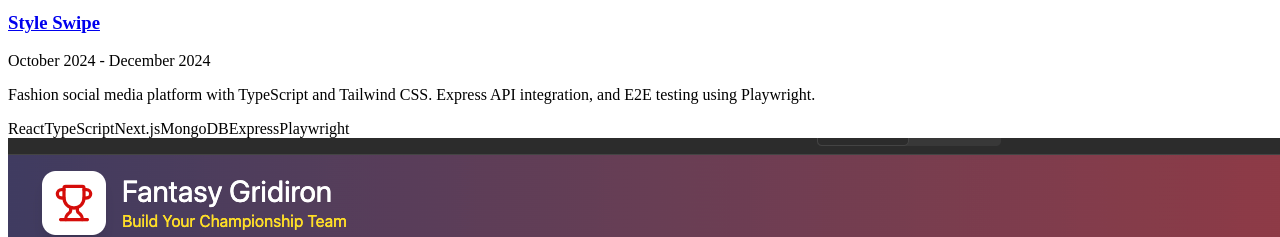
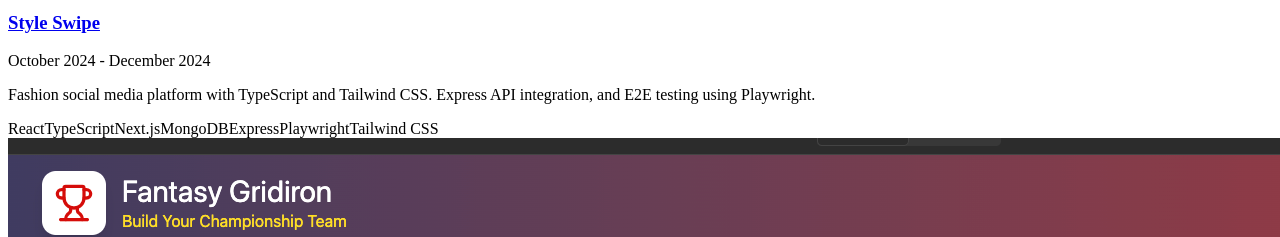
Before and after one commit to ChesterHuey1/Portfolio, a React (Create React App) app: page / in a window 1280 px wide. Shown: the part 5200-5437 px from the top of the page. Built offline with nearby package versions, Linux system fonts and the light colour scheme.

Commit message:
updae skills

```diff
--- a/src/App.js
+++ b/src/App.js
@@ -194,7 +194,7 @@ const Projects = () => {
       description:
         'Fashion social media platform with TypeScript and Tailwind CSS. Express API integration, and E2E testing using Playwright.',
       image: StyleSwipe,
-      tags: ['React','TypeScript', 'Next.js', 'MongoDB','Express', 'Playwright'],
+      tags: ['React','TypeScript', 'Next.js', 'MongoDB','Express', 'Playwright', 'Tailwind CSS'],
       githubLink: 'https://github.com/ChesterHuey1/',
     },
     {
```
